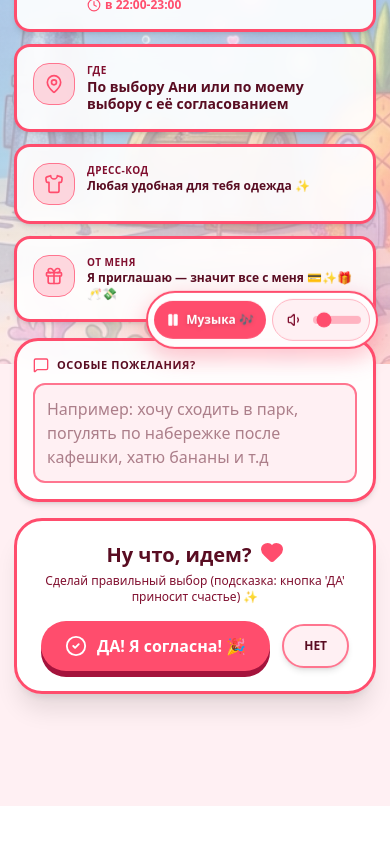
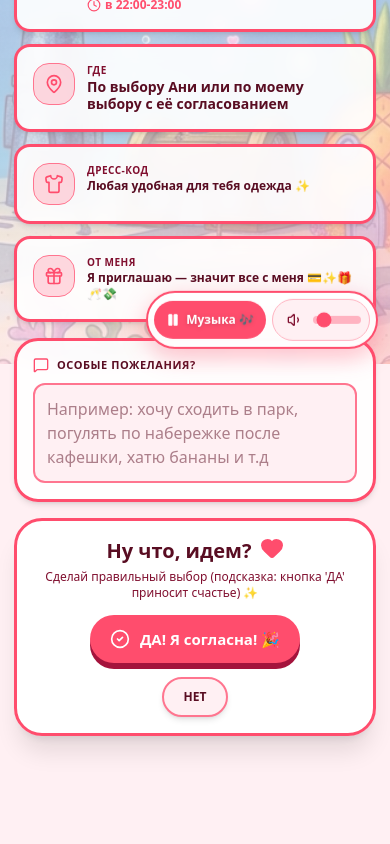
Before and after one commit to MoshniChel/Svidanie, a React (Vite) app: page / in a window 390 px wide. Shown: the part 480-1324 px from the top of the page. Before the commit the page ends 1286 px from the top, so only its background shows below. Built offline with nearby package versions, Linux system fonts and the light colour scheme.

Commit message:
refactor: optimize dynamic button sizing for mobile
Adjust scaling logic and styles to prevent layout overflow and ensure consistent responsiveness on all screen sizes.

```diff
--- a/src/components/InteractiveButtons.tsx
+++ b/src/components/InteractiveButtons.tsx
@@ -14,11 +14,13 @@ export const InteractiveButtons: React.FC<InteractiveButtonsProps> = ({
 }) => {
   const [noCount, setNoCount] = useState(0);
 
-  // Dynamic sizing based on how many times "НЕТ" was pressed (safe for mobile)
-  const paddingY = Math.min(14 + noCount * 4, 30);
-  const paddingX = Math.min(24 + noCount * 6, 52);
-  const fontSize = Math.min(16 + noCount * 2, 26);
-  const iconSize = Math.min(22 + noCount * 2, 32);
+  // Dynamic sizing that scales beautifully on both mobile and desktop screens
+  // without clipping or causing horizontal viewport overflows
+  const growthScale = 1 + noCount * 0.08;
+  const paddingY = Math.min(14 + noCount * 3.5, 34);
+  const paddingX = Math.min(20 + noCount * 5, 48);
+  const fontSize = Math.min(15 + noCount * 1.6, 26);
+  const iconSize = Math.min(20 + noCount * 1.6, 30);
 
   const getNoButtonText = () => {
     if (noCount >= RUNAWAY_PHRASES.length - 1) {
@@ -37,23 +39,23 @@ export const InteractiveButtons: React.FC<InteractiveButtonsProps> = ({
   };
 
   return (
-    <div className="w-full bg-white/95 backdrop-blur-md rounded-[28px] sm:rounded-[40px] p-5 sm:p-8 border-3 sm:border-4 border-[#FF4D6D] shadow-xl sm:shadow-2xl text-center relative flex flex-col items-center justify-center transform sm:rotate-1 z-20 transition-all duration-300">
+    <div className="w-full bg-white/95 backdrop-blur-md rounded-[28px] sm:rounded-[40px] p-4 sm:p-8 border-3 sm:border-4 border-[#FF4D6D] shadow-xl sm:shadow-2xl text-center relative flex flex-col items-center justify-center transform sm:rotate-1 z-20 transition-all duration-300 overflow-hidden">
       <h3 className="text-xl sm:text-3xl font-black text-[#590D22] mb-1 flex items-center justify-center gap-2">
         <span>Ну что, идем?</span>
         <Heart className="w-6 h-6 sm:w-7 sm:h-7 text-[#FF4D6D] fill-[#FF4D6D] animate-bounce" />
       </h3>
-      <p className="text-xs sm:text-sm text-[#800F2F] font-medium mb-4 sm:mb-5 px-1">
+      <p className="text-xs sm:text-sm text-[#800F2F] font-medium mb-3.5 sm:mb-5 px-1">
         {noCount === 0
           ? "Сделай правильный выбор (подсказка: кнопка 'ДА' приносит счастье) ✨"
           : `Попыток нажатия на 'НЕТ': ${noCount} 🤭`}
       </p>
 
-      {/* Buttons Container */}
+      {/* Buttons Container - Stacked with YES on top and NO smoothly pushed downwards */}
       <motion.div
         layout
-        className="flex flex-wrap items-center justify-center gap-3 sm:gap-6 w-full relative"
+        className="flex flex-col items-center justify-center gap-3.5 sm:gap-5 w-full relative max-w-full"
       >
-        {/* YES BUTTON - physically expands and pushes the NO button */}
+        {/* YES BUTTON - physically expands and pushes the NO button downwards */}
         <motion.button
           layout
           type="button"
@@ -66,12 +68,12 @@ export const InteractiveButtons: React.FC<InteractiveButtonsProps> = ({
             fontSize: `${fontSize}px`,
           }}
           transition={{
-            layout: { type: "spring", stiffness: 300, damping: 25 },
+            layout: { type: "spring", stiffness: 280, damping: 24 },
           }}
           whileHover={{ scale: 1.02 }}
           whileTap={{ scale: 0.97 }}
           onClick={() => onAccept(noCount)}
-          className="max-w-full bg-[#FF4D6D] hover:bg-[#ff3358] text-white font-black rounded-full shadow-[0_6px_0_0_#A4133C] sm:shadow-[0_8px_0_0_#A4133C] active:translate-y-1 active:shadow-[0_2px_0_0_#A4133C] flex items-center justify-center gap-2.5 sm:gap-3 transition-colors cursor-pointer z-10 relative select-none text-center touch-manipulation min-h-[48px]"
+          className="max-w-full bg-[#FF4D6D] hover:bg-[#ff3358] text-white font-black rounded-full shadow-[0_6px_0_0_#A4133C] sm:shadow-[0_8px_0_0_#A4133C] active:translate-y-1 active:shadow-[0_2px_0_0_#A4133C] flex items-center justify-center gap-2.5 sm:gap-3 transition-colors cursor-pointer z-10 relative select-none text-center touch-manipulation min-h-[48px] box-border"
         >
           {isLoading ? (
             <Sparkles
@@ -84,20 +86,20 @@ export const InteractiveButtons: React.FC<InteractiveButtonsProps> = ({
               className="text-white shrink-0"
             />
           )}
-          <span className="leading-tight break-words">ДА! Я согласна! 🎉</span>
+          <span className="leading-tight break-words text-center">ДА! Я согласна! 🎉</span>
         </motion.button>
 
-        {/* STATIONARY NO BUTTON - pushed naturally as YES button grows */}
+        {/* NO BUTTON - placed below YES and pushed downwards smoothly as YES expands */}
         <motion.button
           layout
           type="button"
           transition={{
-            layout: { type: "spring", stiffness: 300, damping: 25 },
+            layout: { type: "spring", stiffness: 280, damping: 24 },
           }}
           whileHover={{ scale: 1.05 }}
           whileTap={{ scale: 0.95 }}
           onClick={handleNoClick}
-          className={`px-5 sm:px-6 py-3 sm:py-3.5 font-extrabold text-xs sm:text-base rounded-full border-2 select-none cursor-pointer z-10 relative shadow-md sm:shadow-lg transition-colors text-center touch-manipulation min-h-[44px] ${
+          className={`max-w-full px-5 sm:px-6 py-2.5 sm:py-3 font-extrabold text-xs sm:text-sm rounded-full border-2 select-none cursor-pointer z-10 relative shadow-md sm:shadow-lg transition-colors text-center touch-manipulation min-h-[40px] break-words ${
             noCount >= RUNAWAY_PHRASES.length - 1
               ? "bg-[#FF4D6D] text-white border-[#A4133C] shadow-lg animate-pulse"
               : "bg-[#FFF0F3] hover:bg-[#FFB3C1]/50 text-[#590D22] border-[#FF758F]"
```
